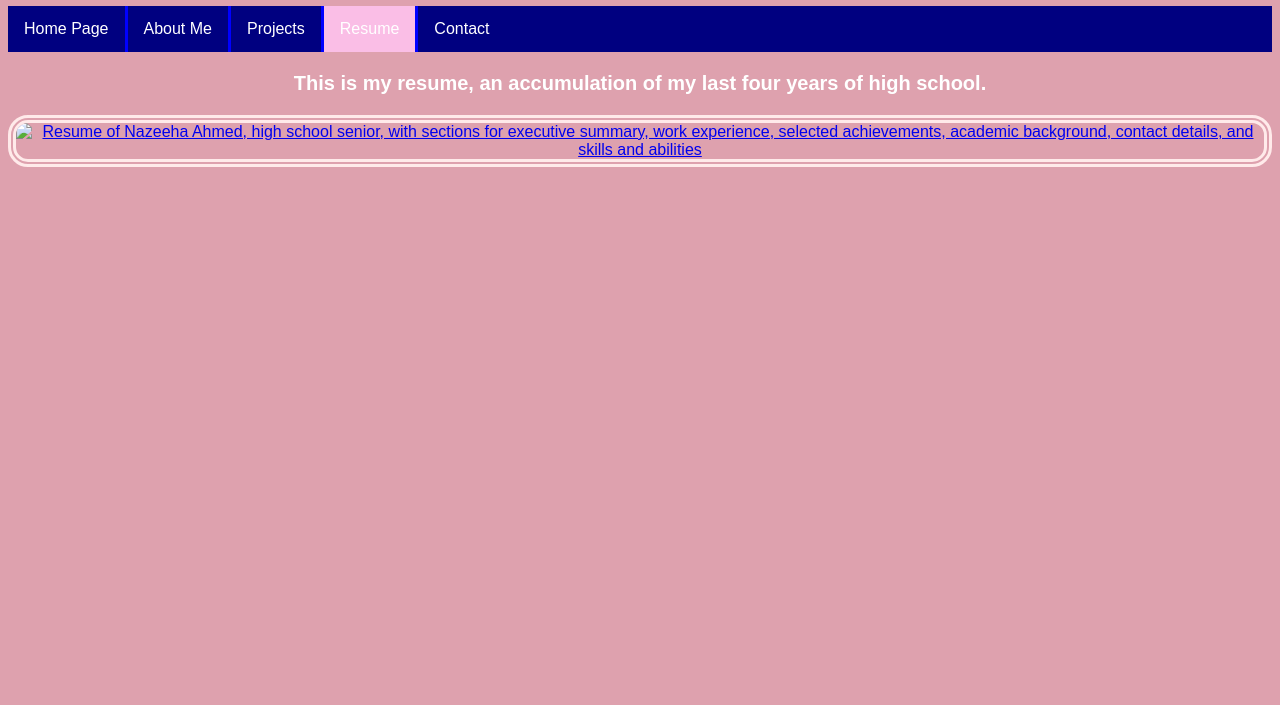
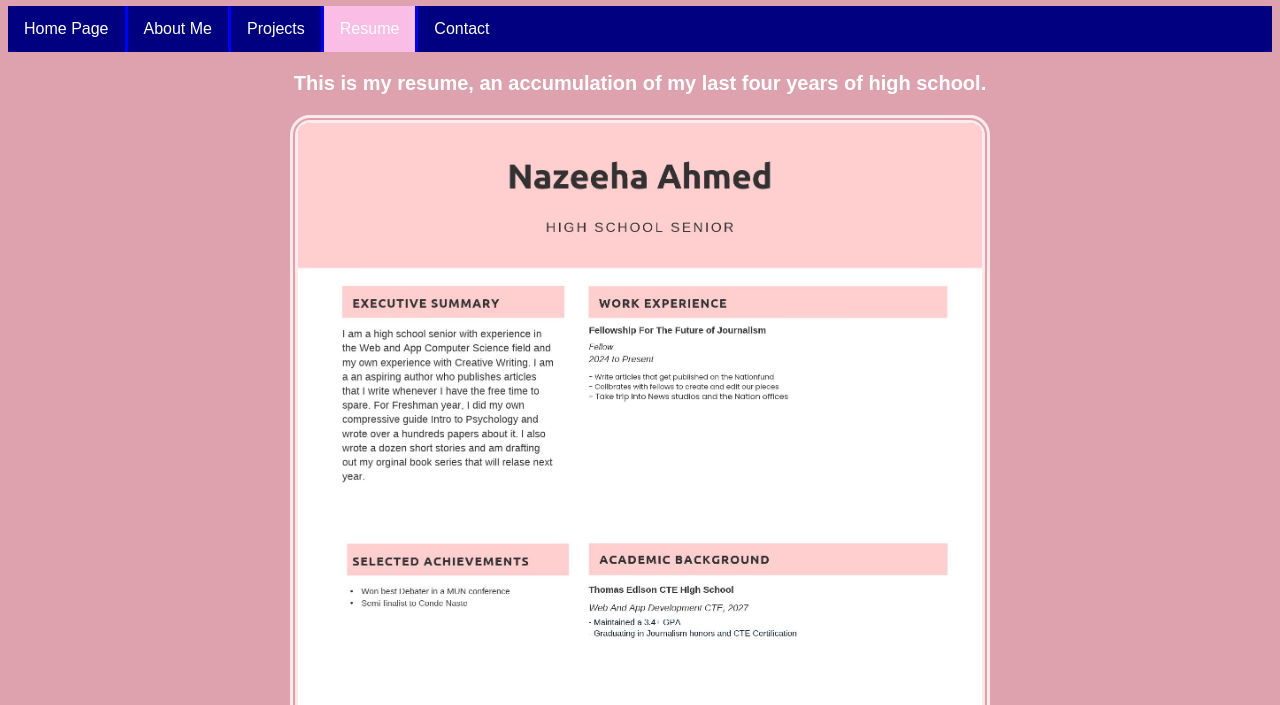
Before and after one commit to NAhmed2024/Senior_Portfolio, a plain HTML site: page resume.html in a window 1280 px wide. Shown: the part 95-800 px from the top of the page. Drawn offline with Linux system fonts and the light colour scheme.

Commit message:
Fix image link encoding in resume.html

```diff
--- a/resume.html
+++ b/resume.html
@@ -19,8 +19,8 @@
 
     <p>This is my resume, an accumulation of my last four years of high school.</p>
 
-    <a href="Pink_Black_Minimal_Resume.jpg" target="_blank">
-      <img src="Pink_Black_Minimal_Resume.jpg"
+    <a href="Pink%20Black%20Minimal%20Resume.jpg" target="_blank">
+      <img src="Pink%20Black%20Minimal%20Resume.jpg"
            alt="Resume of Nazeeha Ahmed, high school senior, with sections for executive summary, work experience, selected achievements, academic background, contact details, and skills and abilities"
            style="width: 700px; max-width: 100%; border-radius: 20px; border: 8px double rgb(255, 234, 234);">
     </a>
```
